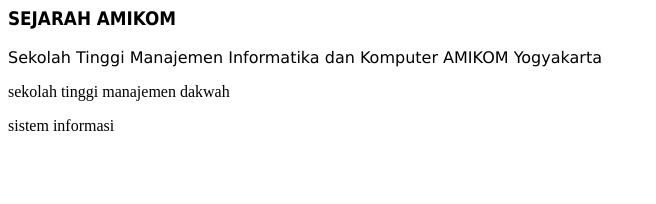
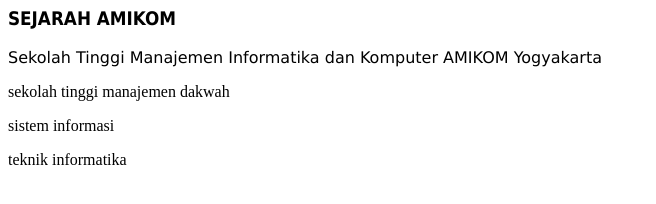
Before and after one commit to 60900120021/Laporan5, a plain HTML site: page index.html in a window 1280 px wide. Shown: the whole page, without its empty margins (0-656 px from the left). Drawn offline with Linux system fonts and the light colour scheme.

```diff
--- a/index.html
+++ b/index.html
@@ -9,5 +9,6 @@
 
         <p> sekolah tinggi manajemen dakwah</p>
         <p> sistem informasi</p>
+        <p>teknik informatika</p>
     </body>
 </html>
```
